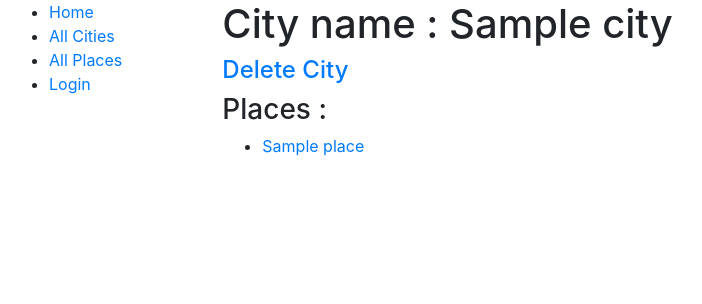
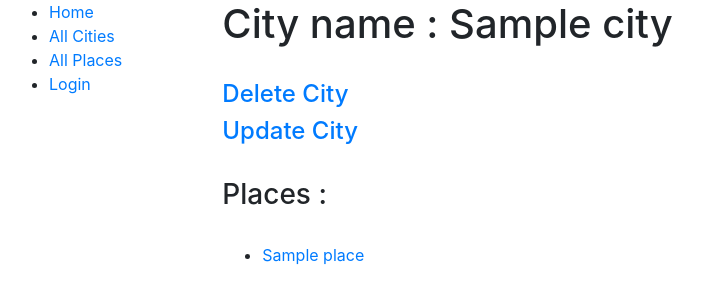
Before and after one commit to Mithilesh-M/Place-Django-App, a Django app: page /placeapp/city/1 in a window 1280 px wide. Shown: the top 304 px of the page, without its empty margins (6-708 px from the left). Run offline with Django 3.2, Linux system fonts and the light colour scheme; tables that the repository leaves empty hold one stand-in row (values such as "Sample post"); parts of the project's set-up code (start-up, migrations or seed data) failed here and were passed over.

Commit message:
Add update city function in place app
This update city in place app

```diff
--- a/placeapp/templates/placeapp/city_detail.html
+++ b/placeapp/templates/placeapp/city_detail.html
@@ -2,9 +2,12 @@
 
 {% block content %}
   <h1>City name : {{ city.name }}</h1>
+  <br>
   <h4><a href="{% url 'city-delete' city.id %}">Delete City</a></h4>
-
+  <h4><a href="{% url 'city-update' city.id %}">Update City</a></h4>
+  <br>
     <h3>Places : </h3>
+  <br>
   {% if city.place_set.all %}
   <ul>
     {% for place in city.place_set.all %}
--- a/placeapp/templates/placeapp/delete_city.html
+++ b/placeapp/templates/placeapp/delete_city.html
@@ -2,7 +2,7 @@
 
 {% block content %}
   <h1>Delete City</h1>
-    <h4>City : {{ city.name }}</h4>
+    <h4>City : {{ city.name }}</h4>title
   <form action="" method="post">
       {% csrf_token %}
     <input type="submit" value="Are you sure">
--- a/placeapp/urls.py
+++ b/placeapp/urls.py
@@ -11,4 +11,5 @@ urlpatterns = [
     path('place/create/', views.CreatePlace, name='create-place'),
     path('place/<int:pk>/delete', views.PlaceDelete, name='place-delete'),
     path('city/<int:pk>/delete', views.CityDelete, name='city-delete'),
+    path('city/<int:pk>/update', views.CityUpdate, name='city-update'),
 ]
--- a/placeapp/views.py
+++ b/placeapp/views.py
@@ -4,7 +4,7 @@ from django.views import generic
 from django.shortcuts import get_object_or_404
 from django.http import HttpResponseRedirect
 from django.urls import reverse
-from .forms import CreateCityForm, CreatePlaceForm
+from .forms import CreateCityForm, CreatePlaceForm, UpdateCityForm
 
 
 def index(request):
@@ -114,3 +114,27 @@ def CityDelete(request, pk):
     }
 
     return render(request, 'placeapp/delete_city.html', context)
+
+def CityUpdate(request, pk):
+    """View function for updating city."""
+    city = get_object_or_404(City, pk=pk)
+
+    if request.method == 'POST':
+
+        form = UpdateCityForm(request.POST)
+
+        if form.is_valid():
+            city.name = form.cleaned_data['name']
+            city.save()
+            return HttpResponseRedirect(reverse('cities'))
+
+    else:
+        city_original_name = city.name
+        form = UpdateCityForm(initial={'name': city_original_name})
+
+    context = {
+        'form': form,
+        'city': city,
+    }
+
+    return render(request, 'placeapp/update_city.html', context)
```
Also changed, not shown: placeapp/forms.py (+7 -0 lines), placeapp/templates/placeapp/update_city.html (added, +12 -0 lines).
